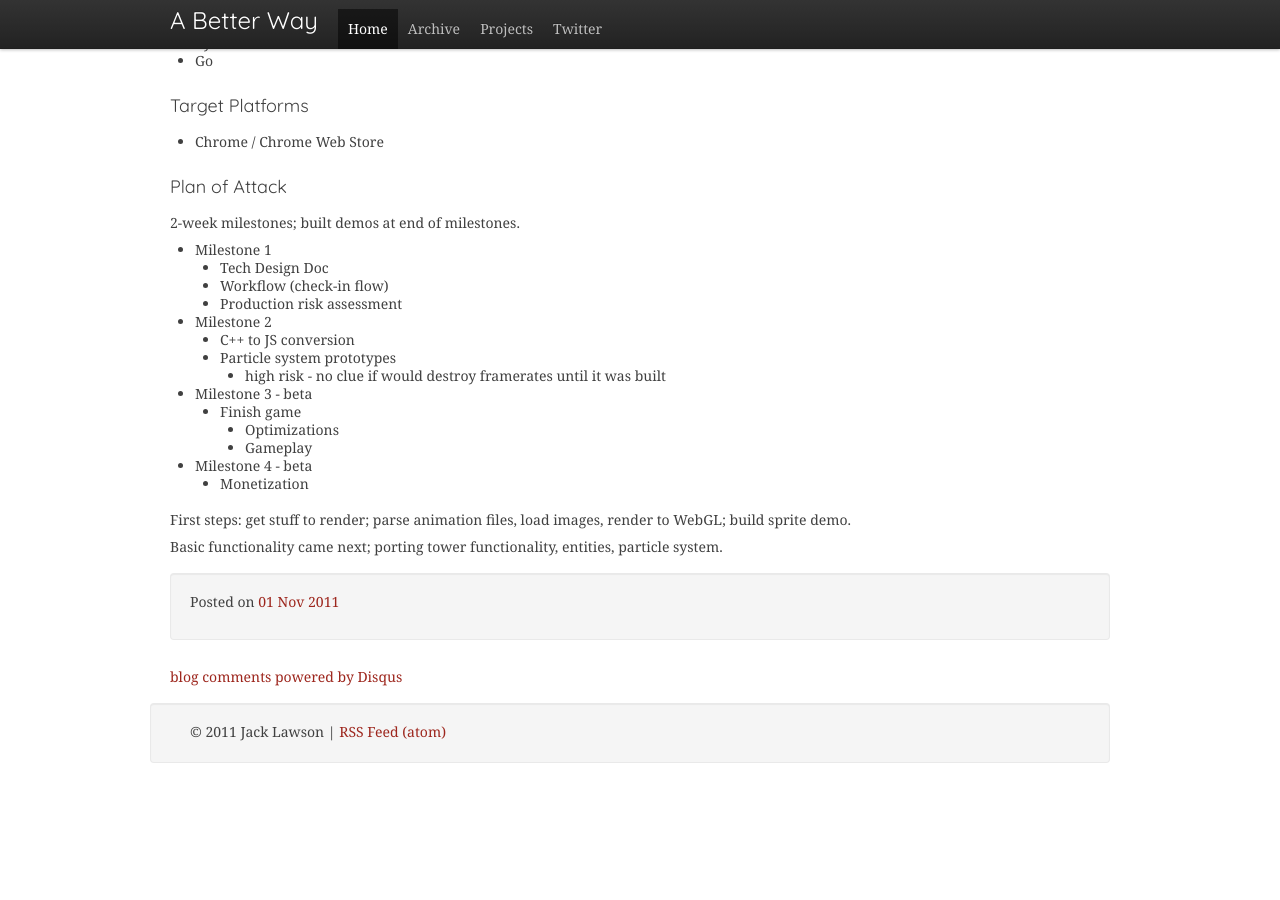
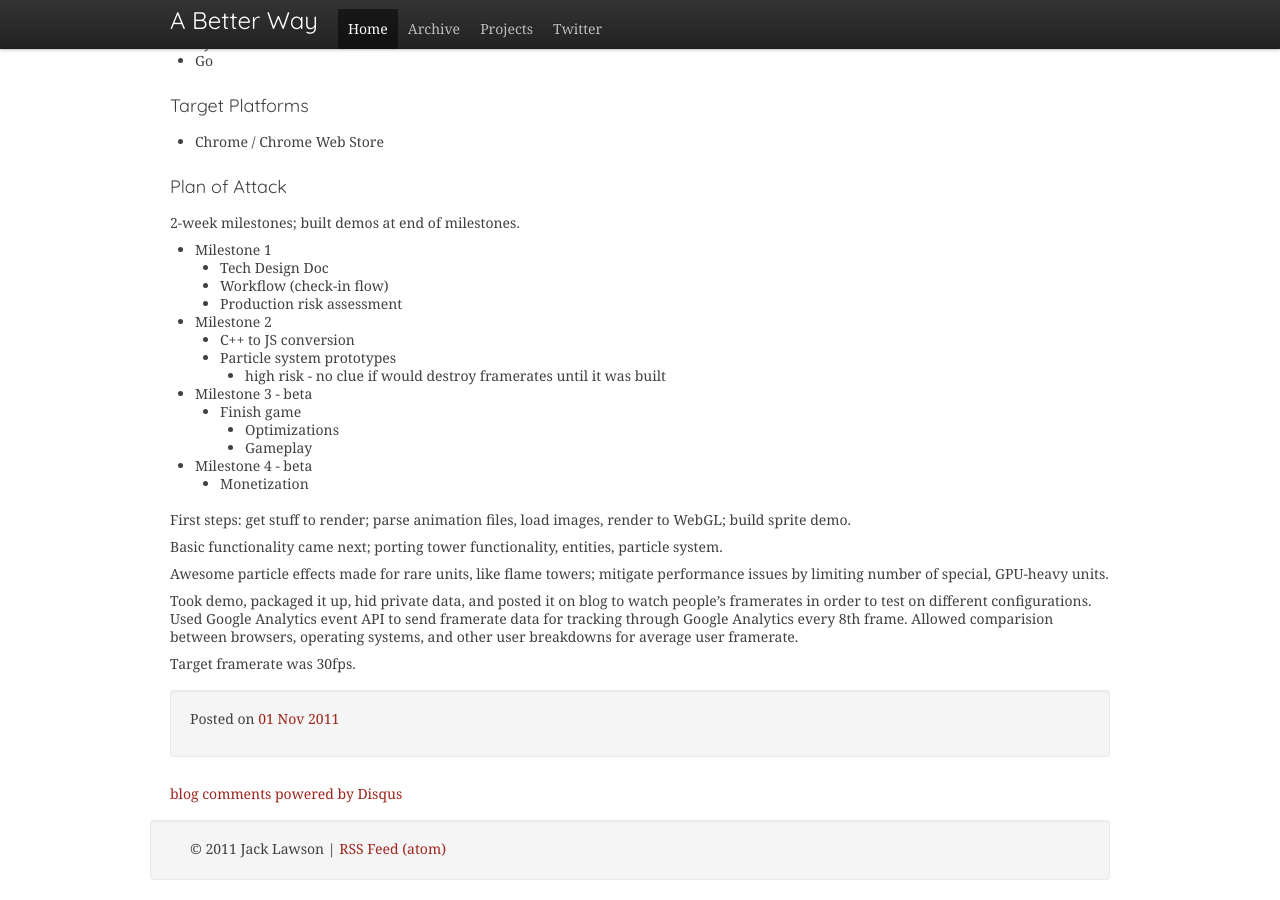
Before and after one commit to ajacksified/ajacksified.github.com, a Jekyll site: the page built from _posts/2011-11-01-new-game-conf-liveblog.markdown, in a window 1280 px wide and 900 px high, scrolled down 5751 px. Built offline with Jekyll 4.4.1, drawn with Linux system fonts in a browser that asks for light colours; nearby versions of some CDN libraries; some web fonts are replaced; Markdown is read by kramdown in place of the engine named in the settings; comment, search, counter and statistics services are not loaded; before the commit the page ends 6534 px from its top, so only the background shows below that.

Commit message:
Session 4

```diff
--- a/_posts/2011-11-01-new-game-conf-liveblog.markdown
+++ b/_posts/2011-11-01-new-game-conf-liveblog.markdown
@@ -398,3 +398,14 @@ to WebGL; build sprite demo.
 
 Basic functionality came next; porting tower functionality, entities, particle
 system.
+
+Awesome particle effects made for rare units, like flame towers; mitigate
+performance issues by limiting number of special, GPU-heavy units.
+
+Took demo, packaged it up, hid private data, and posted it on blog to watch
+people's framerates in order to test on different configurations. Used
+Google Analytics event API to send framerate data for tracking through Google
+Analytics every 8th frame. Allowed comparision between browsers, operating
+systems, and other user breakdowns for average user framerate.
+
+Target framerate was 30fps.
```
